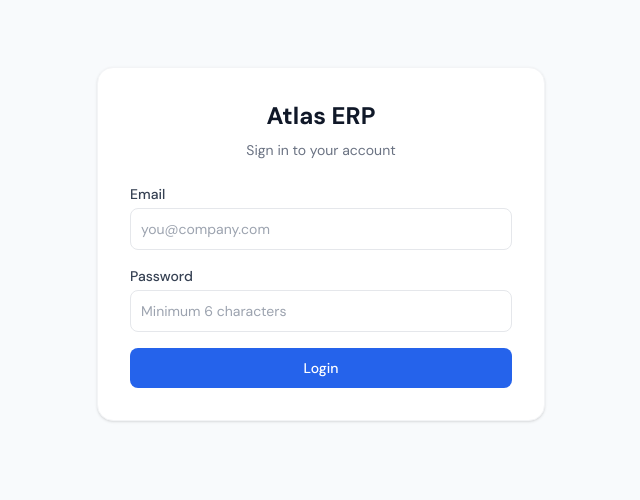
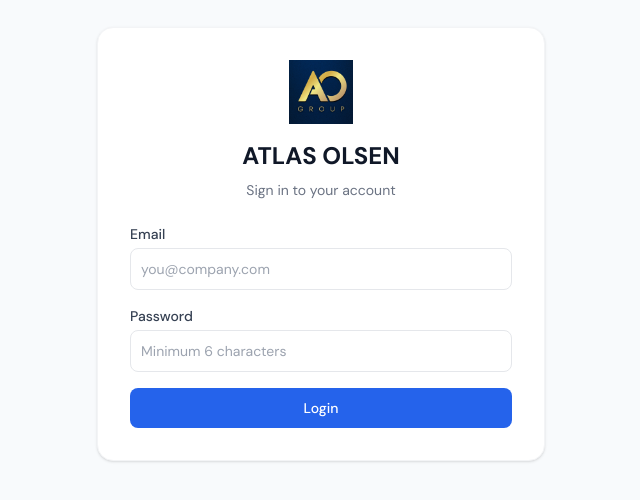
Before and after one commit to onepage9725/Atlas, a React (Vite) app: page / in a window 1280 px wide. Shown: the part 156-656 px from the top of the page, without its empty margins (319-959 px from the left). Built offline with nearby package versions, Linux system fonts and the light colour scheme; no server answers.

Commit message:
Update login and favicon logo to AOG

```diff
--- a/index.html
+++ b/index.html
@@ -2,7 +2,7 @@
 <html lang="en">
   <head>
     <meta charset="UTF-8" />
-    <link rel="icon" type="image/png" href="/AO_favicon.png" />
+    <link rel="icon" type="image/png" href="/AOGfavicon.png" />
     <meta name="viewport" content="width=device-width, initial-scale=1.0" />
     <link rel="preconnect" href="https://fonts.googleapis.com">
     <link rel="preconnect" href="https://fonts.gstatic.com" crossorigin>
--- a/src/components/AuthPage.tsx
+++ b/src/components/AuthPage.tsx
@@ -44,7 +44,12 @@
     <div className="min-h-screen bg-[var(--color-body)] flex items-center justify-center px-6">
       <div className="w-full max-w-md bg-white p-8 rounded-2xl shadow-sm border border-gray-100">
         <div className="mb-6 text-center">
-          <h1 className="text-2xl font-bold text-gray-900">Atlas ERP</h1>
+          <img
+            src="/AOGfavicon.png"
+            alt="ATLAS OLSEN logo"
+            className="mx-auto mb-4 h-16 w-16 object-contain"
+          />
+          <h1 className="text-2xl font-bold text-gray-900">ATLAS OLSEN</h1>
           <p className="text-sm text-gray-500 mt-2">Sign in to your account</p>
         </div>
 
```
Also changed, not shown: public/AOGfavicon.png (added), src/image/AOGfavicon.png (added).
